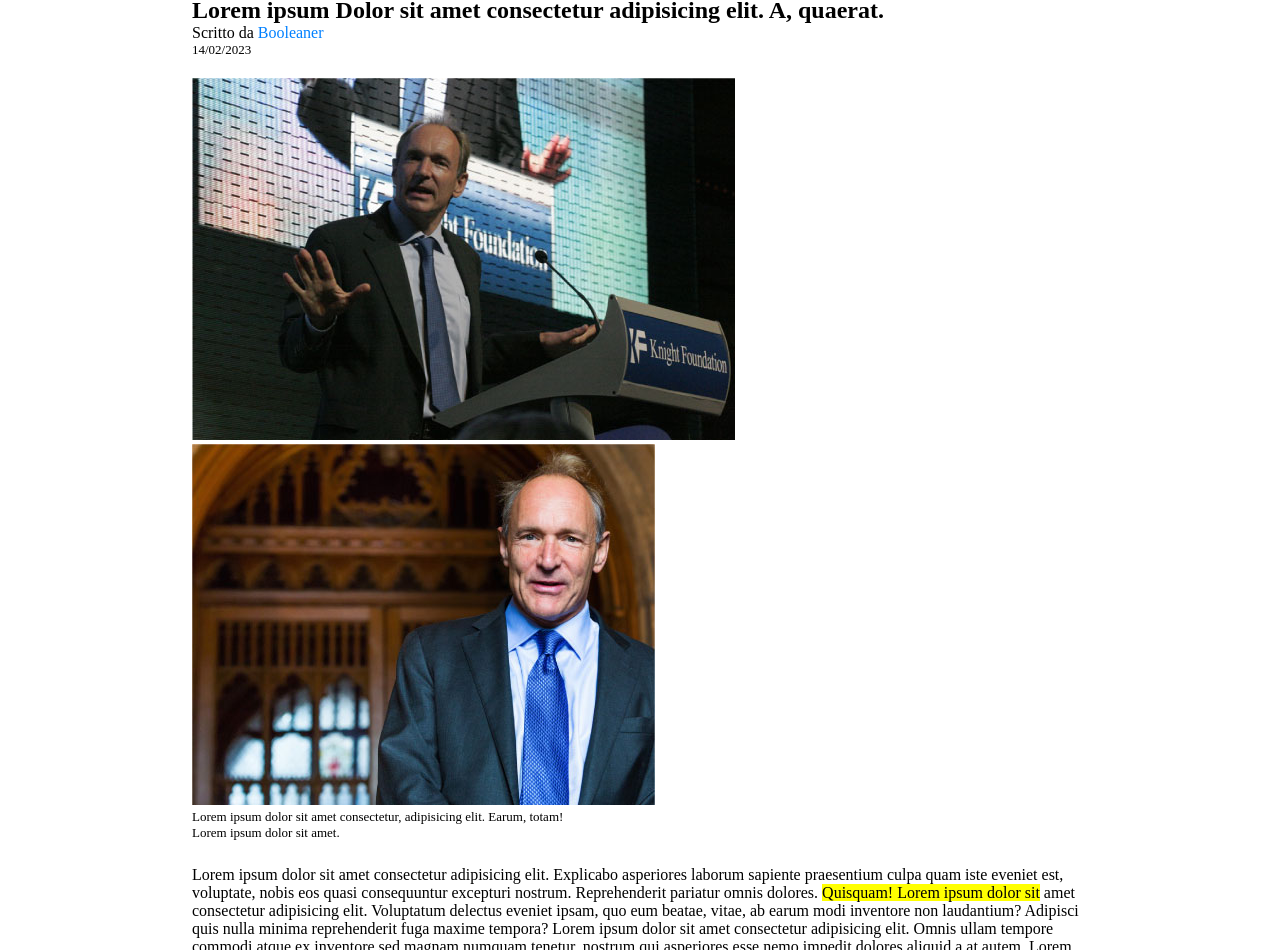
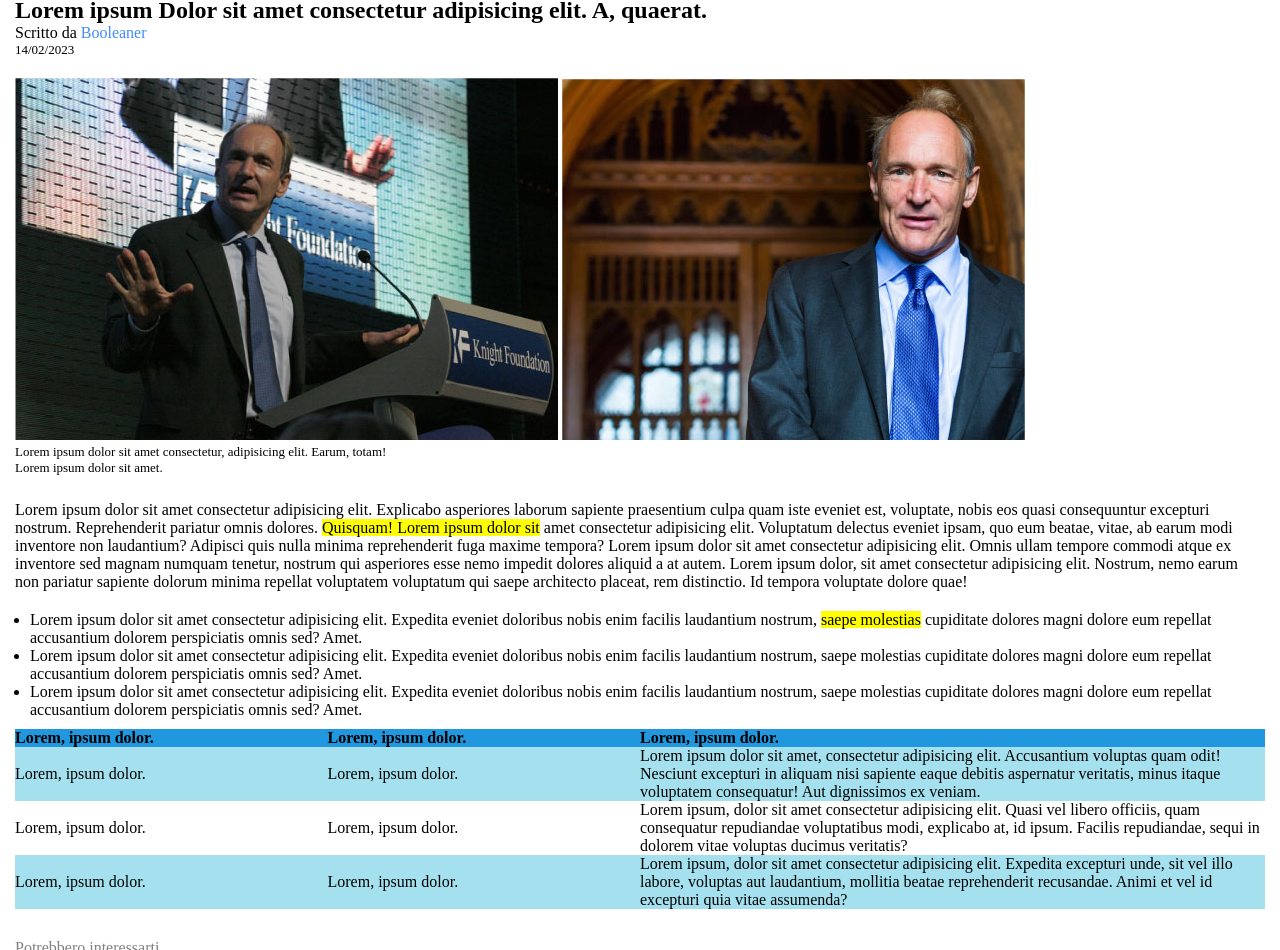
Before and after one commit to Vahidone/html-css-booleaner, a plain HTML site: page index.html in a window 1280 px wide. Shown: the part 123-1073 px from the top of the page. Drawn offline with Linux system fonts and the light colour scheme.

Commit message:
esercizio booleaner completo

```diff
--- a/css/style.css
+++ b/css/style.css
@@ -6,7 +6,7 @@
 header{
  width: 100%;
  height: 100px;
- background-color: rgb(0, 128, 255);
+ background-color: rgb(64, 139, 255);
  background-image: url(../img/pattern.png);
  background-size: auto 200%;
 }
@@ -25,7 +25,7 @@ h1{
   padding-top: 20px;
 }
 #booleaner{
-  color: rgb(0, 128, 255);;
+  color: rgb(64, 139, 255);;
 }
 #data{
   font-size: 13px;
@@ -48,10 +48,11 @@ ul li span{
 }
 table{
   margin-bottom: 30px;
+  border-collapse: collapse;
 }
 #table-head{
   width: 100%;
-  background-color: rgb(0, 157, 255);
+  background-color: rgb(33, 151, 223);
 }
 .col-1, .col-2{
   width: 25%;
@@ -62,7 +63,7 @@ table{
   text-align: left;
 }
 .row-1, .row-3{
-  background-color: lightblue;
+  background-color: rgb(164, 224, 238);
 }
 #title-footer{
   color: gray;
--- a/index.html
+++ b/index.html
@@ -1,8 +1,8 @@
 <!DOCTYPE html>
 <html lang="en">
 <head>
-  <link rel="stylesheet" href="css/style-bonus.css">
-  <!-- <link rel="stylesheet" href="css/style.css"> -->
+  <!-- <link rel="stylesheet" href="css/style-bonus.css"> -->
+  <link rel="stylesheet" href="css/style.css">
   <meta charset="UTF-8">
   <meta name="viewport" content="width=device-width, initial-scale=1.0">
   <title>The Booleaner</title>
```
